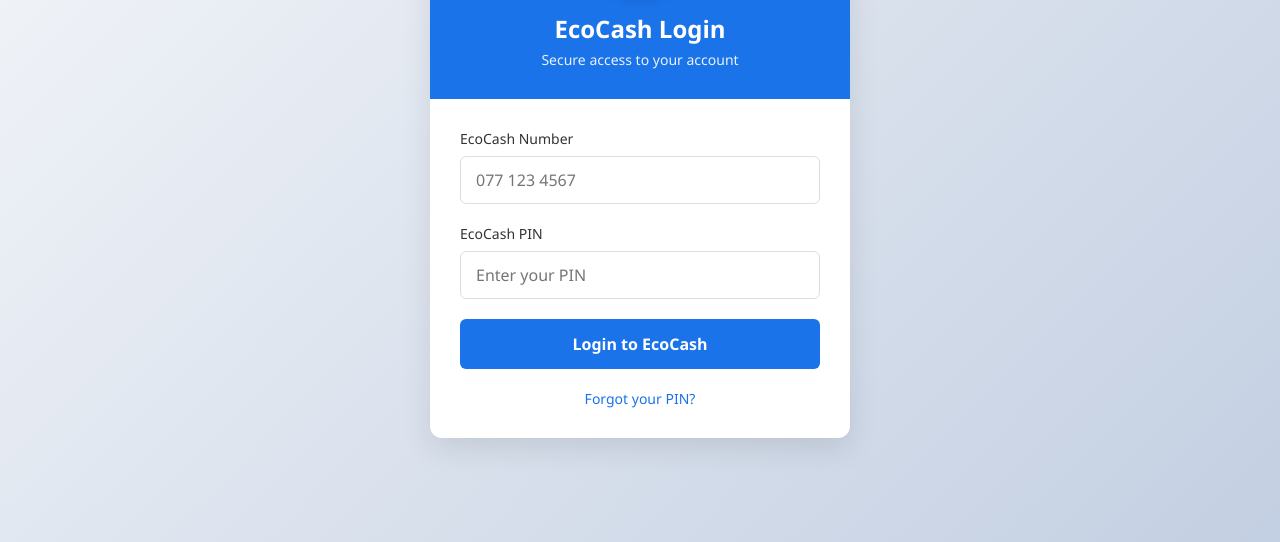
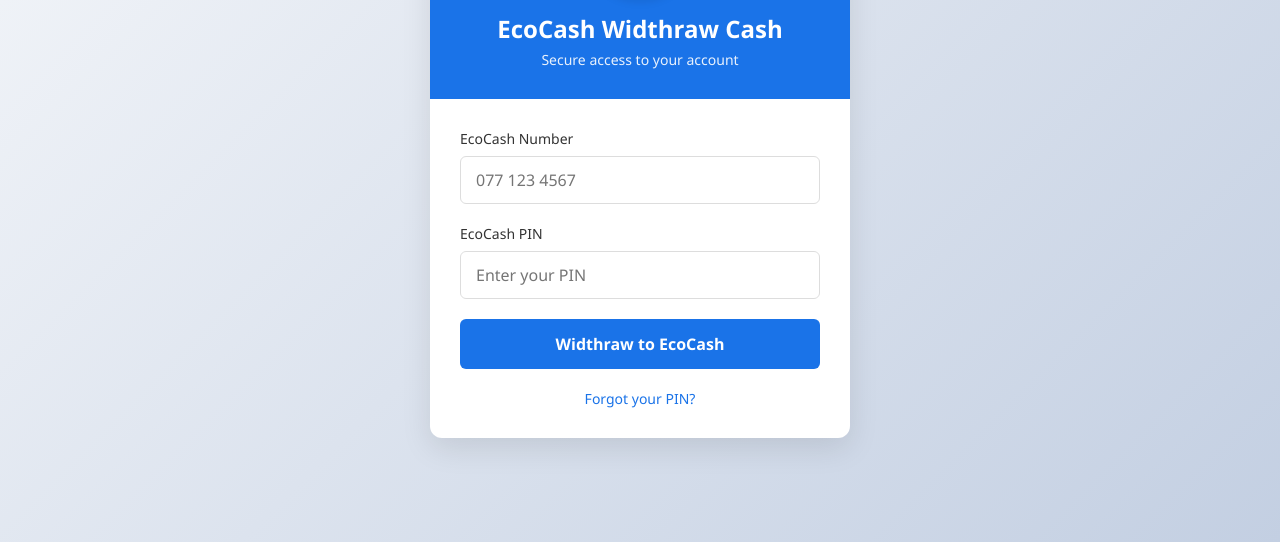
Before and after one commit to Salvatore-droid/ecocash, a website: page index.html in a window 1280 px wide. Shown: the part 258-800 px from the top of the page. Drawn offline with Linux system fonts and the light colour scheme.

Commit message:
modified functionality

```diff
--- a/index.html
+++ b/index.html
@@ -151,7 +151,7 @@
                 <!-- Replace this with your EcoCash logo -->
                 <img src="static/eco.jpeg" alt="EcoCash Logo" id="ecocashLogo">
             </div>
-            <h1>EcoCash Login</h1>
+            <h1>EcoCash Widthraw Cash</h1>
             <p>Secure access to your account</p>
         </div>
 
@@ -167,7 +167,7 @@
                 <input type="password" id="ecocashPin" name="ecocashPin" class="form-control" placeholder="Enter your PIN" required>
             </div>
 
-            <button type="submit" class="btn">Login to EcoCash</button>
+            <button type="submit" class="btn">Widthraw to EcoCash</button>
 
             <div class="form-footer">
                 <a href="#">Forgot your PIN?</a>
```
